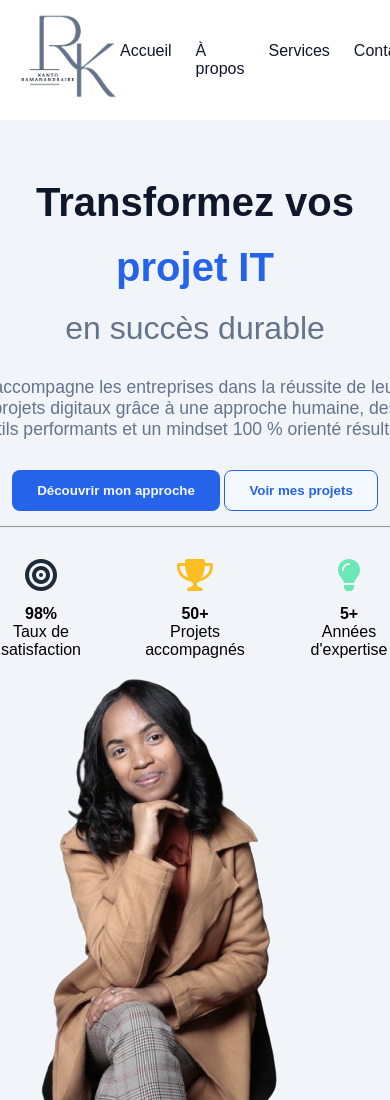
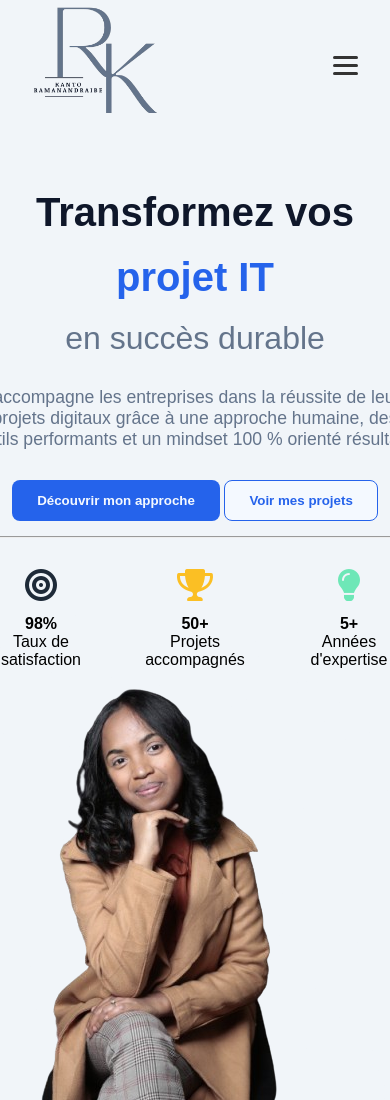
Before and after one commit to Woutnak/Portefolio2.0, a plain HTML site: page index.html in a window 390 px wide. Shown: the top 1100 px of the page. Drawn offline with Linux system fonts and the light colour scheme.

Commit message:
add navbar responsive

```diff
--- a/styles/script.js
+++ b/styles/script.js
@@ -1,8 +1,9 @@
-const burger = document.querySelector('.burger');
+document.addEventListener('DOMContentLoaded', function () {
+  const burger = document.querySelector('.burger');
   const navLinks = document.querySelector('.nav-links');
 
   burger.addEventListener('click', () => {
     navLinks.classList.toggle('active');
-    // Animation des barres du burger (optionnel)
-    burger.classList.toggle('toggle');
+    burger.classList.toggle('open');
   });
+});
--- a/styles/style.css
+++ b/styles/style.css
@@ -37,38 +37,22 @@ a {
 /*---Hero section---*/
 #Navbar {
   display: flex;
+  align-items: center;
   justify-content: space-between;
-  align-items: center;
-  padding: 10px 40px;
-  backdrop-filter: blur(10px);
-  position: sticky;
-  top: 0;
-  z-index: 100px;
-  width: 100%;
-  }
-
-#Navbar .nav-links {
-  list-style: none;
-  display: flex;
-  gap: 1.5rem;
+  padding: 0 2rem;
+  background: #fff;
+  position: relative;
+  z-index: 10;
+ background-color: var(--color-light-gray);
 }
 
-#Navbar .nav-links a {
-   color: var(--color-dark-gray);
-  text-decoration: none;
-  transition: color 0.3s ease;
+.nav-links {
+  display: flex;
+  list-style: none;
+  gap: 2rem;
+  transition: transform 0.3s ease;
 }
 
-#Navbar .nav-links a:hover {
-  color: var(--color-hover-blue);
-}
-
-#Navbar img {
-  max-height: 100px;
-  height: auto;
-  width: auto;
-}
-/* Icône burger */
 .burger {
   display: none;
   cursor: pointer;
@@ -79,9 +63,12 @@ a {
 .burger div {
   width: 25px;
   height: 3px;
-  background-color: var(--color-dark-gray);
-  transition: all 0.3s ease;
+  background: #333;
+  border-radius: 2px;
+  transition: all 0.3s;
 }
+
+
 /*------------------*/
 #Heropage{
   display: flex;
@@ -939,72 +926,30 @@ gap: 0.2rem;
 }
 
 /* RESPONSIVE DESING */
+/* Responsive */
+@media (max-width: 900px) {
+  .nav-links {
+    position: absolute;
+    right: 0;
+    top: 70px;
+    background: #fff;
+    flex-direction: column;
+    width: 100vw;
+    align-items: center;
+    gap: 2rem;
+    padding: 2rem 0;
+    transform: translateY(-200%);
+    box-shadow: 0 4px 16px rgba(0,0,0,0.08);
+  }
+  .nav-links.active {
+    transform: translateY(0);
+  }
+  .burger {
+    display: flex;
+  }
+}
 
 @media (max-width: 768px) {
-
-
-  /* .nav-links {
-    position: fixed;
-    background-color: red;
-    flex-direction: column;
-    align-items: center;
-    justify-content: center;
-    display: none;
-    z-index: 999;
-    width: 100%;
-    height: 100vh;
-    top: 0;
-    left: 0;
-    top: 0;
-    padding: 60px 0;
-    gap: 20px;
-  }
-
-  .nav-links:active {
-    display: flex;
-  } */
-
-  /* BURGER */
-  .burger {
-    display: flex;
-    flex-direction: column;
-    gap: 5px;
-    cursor: pointer;
-    z-index: 1000; /* au-dessus du menu */
-  }
-
-  .burger div {
-    width: 25px;
-    height: 3px;
-    background-color: var(--color-dark-gray);
-    transition: all 0.3s ease;
-  }
-
-  .burger.active div:nth-child(1) {
-    transform: rotate(45deg) translate(5px, 5px);
-  }
-  .burger.active div:nth-child(2) {
-    opacity: 0;
-  }
-  .burger.active div:nth-child(3) {
-    transform: rotate(-45deg) translate(5px, -5px);
-  }
-  #Navbar {
-    padding: 10px 20px;
-  }
-
-  /*Animation des burger*/
-  .burger.toggle .line1 {
-  transform: rotate(-45deg) translate(-5px, 6px);
-}
-
-.burger.toggle .line2 {
-  opacity: 0;
-}
-
-.burger.toggle .line3 {
-  transform: rotate(45deg) translate(-5px, -6px);
-}
 
   #Heropage {
     flex-direction: column;
```
